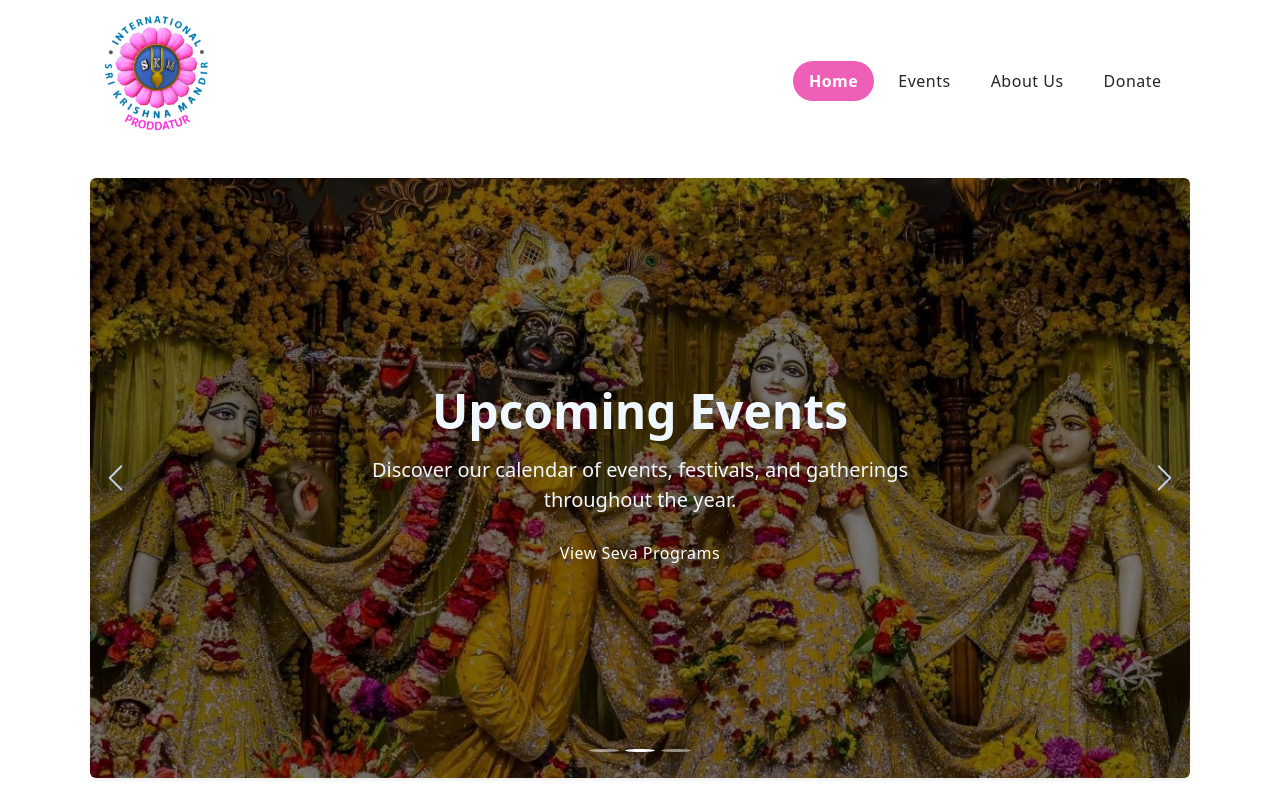
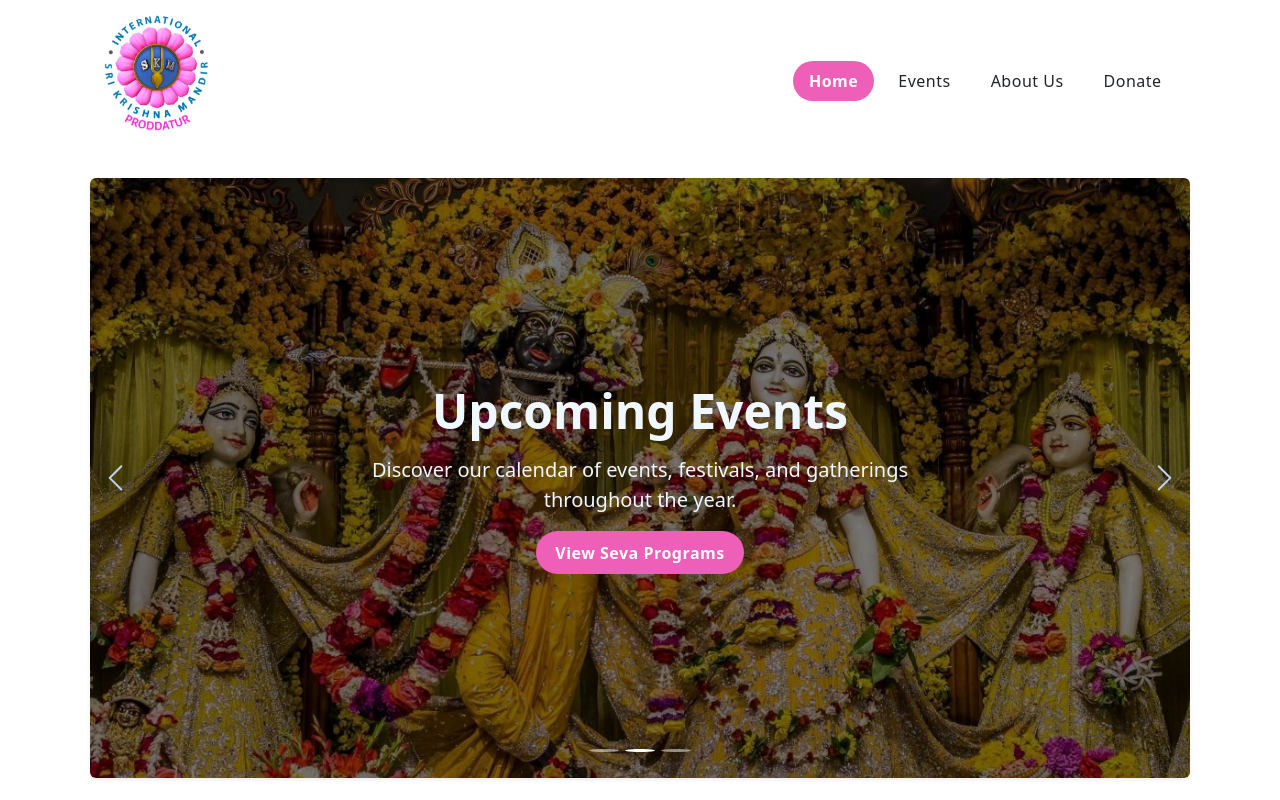
Before and after one commit to KumarCharan-00/IskmFrontendApp, a React (Vite) app in the folder iskm-frontend/: page / in a window 1280 px wide. Shown: the top 800 px of the page. Built offline with nearby package versions, Linux system fonts and the light colour scheme; the HTML template or start-up script is replaced by a standard one.

Commit message:
Carousal UI Bug Fixes

```diff
--- a/iskm-frontend/src/assets/css/carousal.css
+++ b/iskm-frontend/src/assets/css/carousal.css
@@ -13,9 +13,9 @@
 /* Style the arrow icon itself */
 .custom-carousel .carousel-control-prev-icon,
 .custom-carousel .carousel-control-next-icon {
-    background-size: 60% 60%; /* smaller arrow graphic */
-    filter: brightness(100) saturate(100%) invert(20%) sepia(10%) saturate(500%)
-        hue-rotate(180deg);
+    background-size: 60% 60%;
+    /* smaller arrow graphic */
+    filter: brightness(100) saturate(100%) invert(20%) sepia(10%) saturate(500%) hue-rotate(180deg);
     padding: 2vw;
 }
 
@@ -99,7 +99,7 @@
 }
 
 /* Ensure slide content is properly centered */
-.carousel-item.active .slide-content {
+.custom-carousel .slide-content {
     z-index: 2;
     display: flex !important;
     flex-direction: column;
@@ -133,7 +133,6 @@
 .custom-carousel .carousel-item {
     min-height: 10vh;
     position: relative;
-    display: flex;
     align-items: center;
     justify-content: center;
 }
@@ -150,15 +149,15 @@
 /* Dissolve arrow background unless hovered */
 .custom-carousel .carousel-control-prev,
 .custom-carousel .carousel-control-next {
-    width: 40px; /* smaller width */
+    width: 40px;
     height: 40px;
     padding: 2vw;
+    background-color: transparent;
+    opacity: 1;
     top: 50%;
     transform: translateY(-50%);
-    background-color: transparent;
-    opacity: 1;
     transition: background-color 0.3s ease;
-    z-index: 2;
+    z-index: 10;
 }
 
 .custom-carousel .carousel-control-prev:hover,
@@ -172,7 +171,6 @@
 }
 
 .carousel-slide .slide-content {
-    display: none;
     z-index: 0;
     background-color: transparent;
 }
@@ -180,35 +178,3 @@
 .carousel-item {
     position: relative;
 }
-
-
-/* Bootstrap uses transform to slide items — this restores it */
-.custom-carousel .carousel-item-next,
-.custom-carousel .carousel-item-prev,
-.custom-carousel .carousel-item.active {
-    display: block !important;
-    transform: translateX(0);
-}
-
-.custom-carousel .carousel-item,
-.custom-carousel .carousel-item.active,
-.custom-carousel .carousel-item-next,
-.custom-carousel .carousel-item-prev {
-    display: flex !important;
-    align-items: center;
-    justify-content: center;
-}
-
-.custom-carousel .carousel-item {
-    transition: transform 0.3s ease-in-out;
-}
-
-/* Slide in from right */
-.custom-carousel .carousel-item-next {
-    transform: translateX(0%);
-}
-
-/* Slide out to left */
-.custom-carousel .carousel-item-prev {
-    transform: translateX(100%);
-}
--- a/iskm-frontend/src/pages/Home.tsx
+++ b/iskm-frontend/src/pages/Home.tsx
@@ -77,7 +77,7 @@ const Carousal: React.FC = () => {
                 indicators={true}
                 className="custom-carousel bg-white rounded shadow-sm position-relative "
                 slide={true}
-                fade={true}
+                fade={false}
                 pause={false}
             >
                 {slides.map((slide, index) => (
@@ -97,7 +97,7 @@ const Carousal: React.FC = () => {
                                 {slide.buttonText && (
                                     <Link
                                         to={slide.buttonHref}
-                                        className="btn custom-btn"
+                                        className="btn custom-btn-pink blur"
                                     >
                                         {slide.buttonText}
                                     </Link>
```
